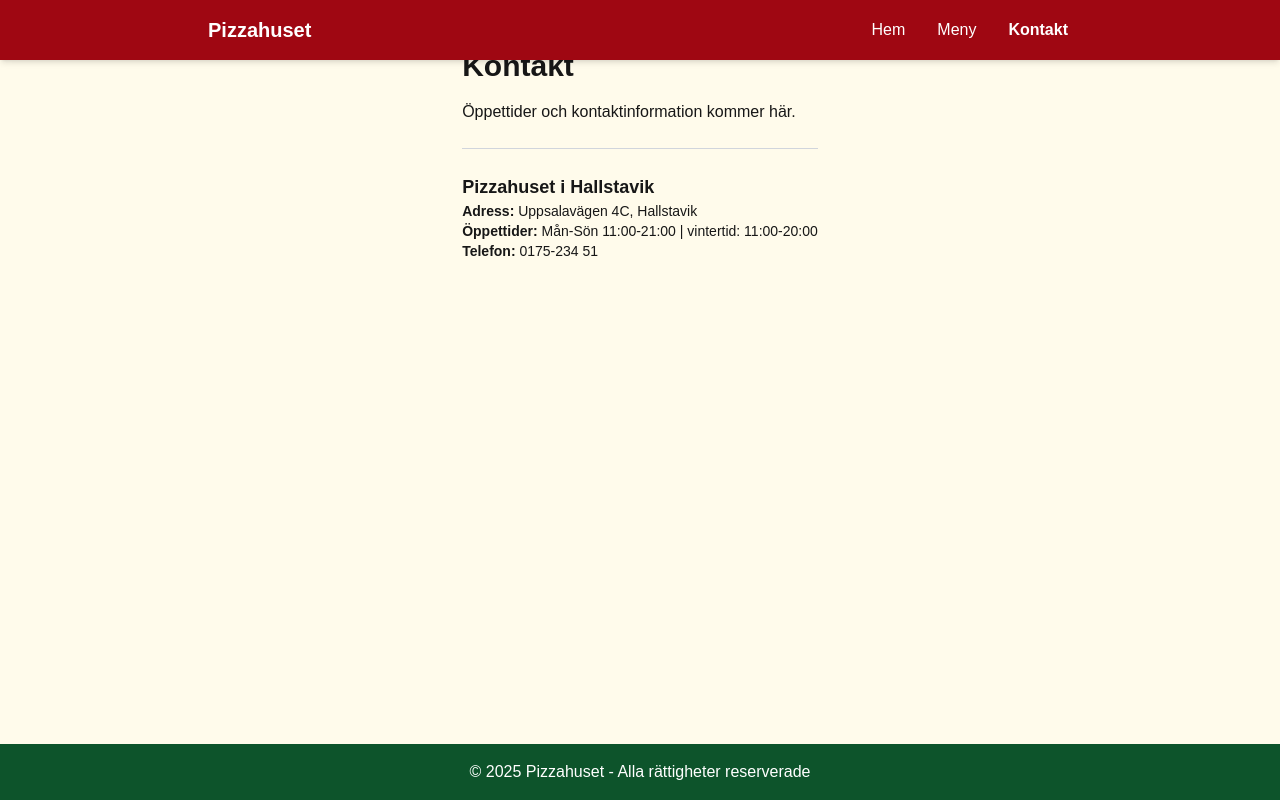
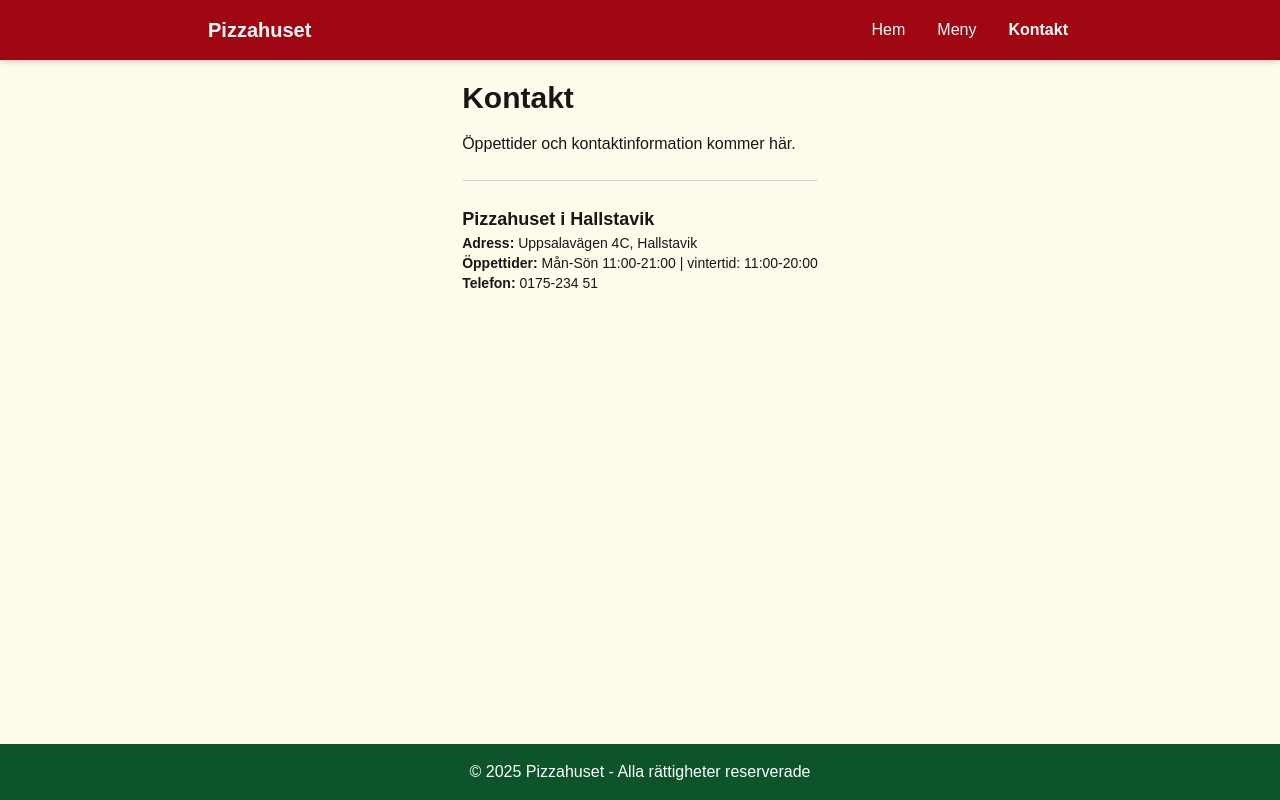
Before and after one commit to annkar73/pizzahuset, a Next.js app: page /contact in a window 1280 px wide. Built offline with nearby package versions, Linux system fonts and the light colour scheme.

Commit message:
init contact

```diff
--- a/src/app/contact/page.tsx
+++ b/src/app/contact/page.tsx
@@ -1,7 +1,7 @@
 export default function ContactPage() {
   return (
     <div>
-      <h1 className="text-3xl font-bold mb-4">Kontakt</h1>
+      <h1 className="text-3xl pt-8 font-bold mb-4">Kontakt</h1>
       <p>Öppettider och kontaktinformation kommer här.</p>
 
             {/* Contact info */}
```
